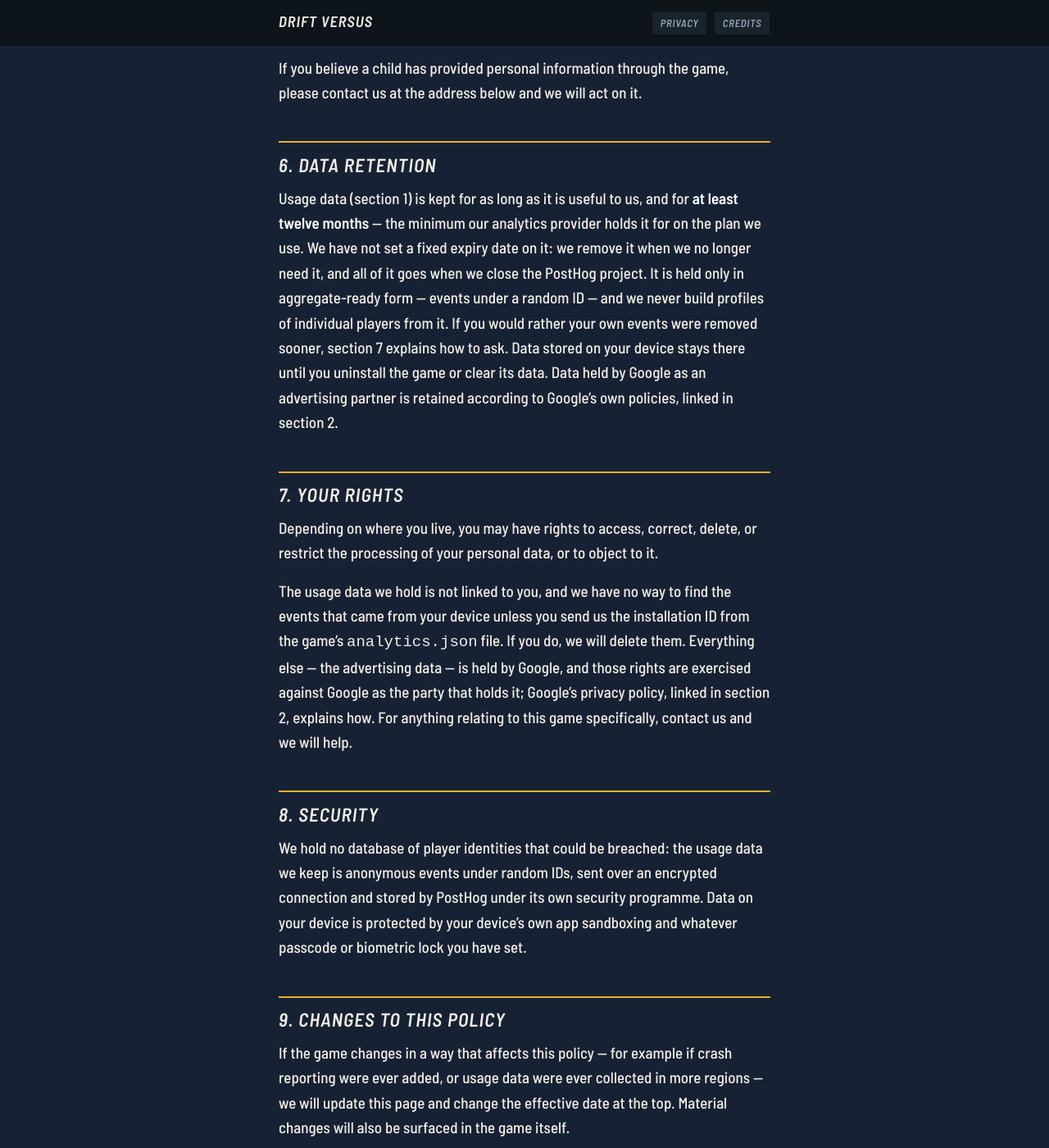
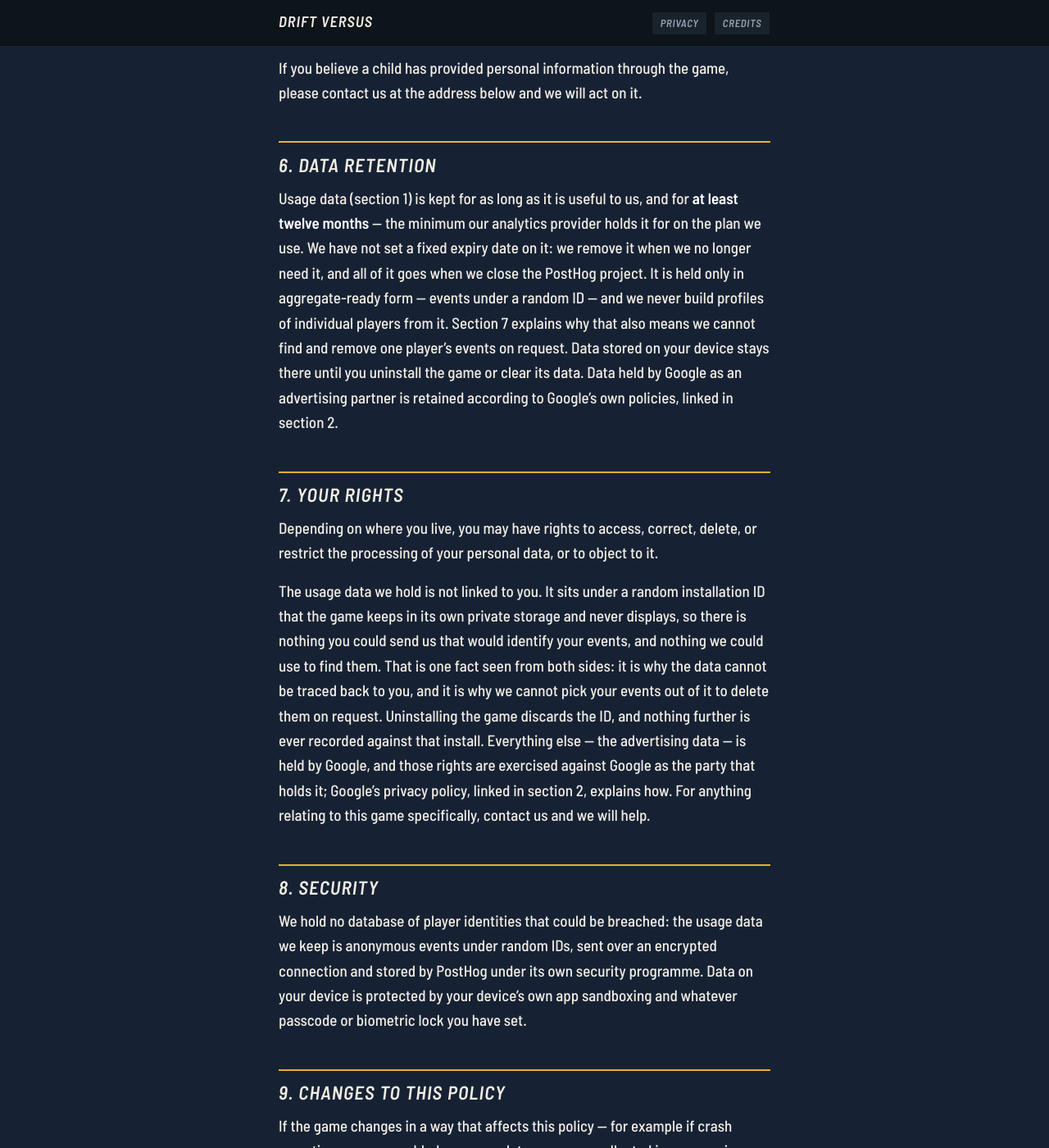
Before and after one commit to mhazki/drift-versus-privacy, a Jekyll site: the page built from driftversus/index.md, in a window 1280 px wide and 1400 px high, scrolled down 4972 px. Shown: the whole window at 82% size. Built offline with Jekyll 4.4.1, drawn with Linux system fonts in a browser that asks for light colours; our own code applies the rules of GitHub Pages for plain Markdown files.

Commit message:
Section 7 says why it cannot delete, rather than offering to
Regenerated from PRIVACY_POLICY.md. The page used to say that sending us the
installation ID from the game's private file would get those events deleted.
That route was not walkable — the file sits in app-private storage a player
cannot open — so section 7 now explains why individual events cannot be found
or removed instead of offering a request nobody could make. Uninstalling
discards the ID, which is the remedy that actually exists.

Co-Authored-By: Claude Opus 5 (1M context) <noreply@anthropic.com>
Claude-Session: https://claude.ai/code/session_01DGWkzf4Um3WPknNw5uGaT1

```diff
--- a/driftversus/index.md
+++ b/driftversus/index.md
@@ -186,10 +186,10 @@ least twelve months** — the minimum our analytics provider holds it for on the
 plan we use. We have not set a fixed expiry date on it: we remove it when we no
 longer need it, and all of it goes when we close the PostHog project. It is
 held only in aggregate-ready form — events under a random ID — and we never
-build profiles of individual players from it. If you would rather your own
-events were removed sooner, section 7 explains how to ask. Data stored on your
-device stays there until you uninstall the game or clear its data. Data held by
-Google as an advertising partner is retained according to Google's own
+build profiles of individual players from it. Section 7 explains why that also
+means we cannot find and remove one player's events on request. Data stored on
+your device stays there until you uninstall the game or clear its data. Data
+held by Google as an advertising partner is retained according to Google's own
 policies, linked in section 2.
 
 ## 7. Your rights
@@ -197,11 +197,15 @@ policies, linked in section 2.
 Depending on where you live, you may have rights to access, correct, delete, or
 restrict the processing of your personal data, or to object to it.
 
-The usage data we hold is not linked to you, and we have no way to find the
-events that came from your device unless you send us the installation ID from
-the game's `analytics.json` file. If you do, we will delete them. Everything
-else — the advertising data — is held by Google, and those rights are exercised
-against Google as the party that holds it; Google's privacy policy, linked in
+The usage data we hold is not linked to you. It sits under a random
+installation ID that the game keeps in its own private storage and never
+displays, so there is nothing you could send us that would identify your
+events, and nothing we could use to find them. That is one fact seen from both
+sides: it is why the data cannot be traced back to you, and it is why we cannot
+pick your events out of it to delete them on request. Uninstalling the game
+discards the ID, and nothing further is ever recorded against that install.
+Everything else — the advertising data — is held by Google, and those rights
+are exercised against Google as the party that holds it; Google's privacy policy, linked in
 section 2, explains how. For anything relating to this game specifically,
 contact us and we will help.
 
```
